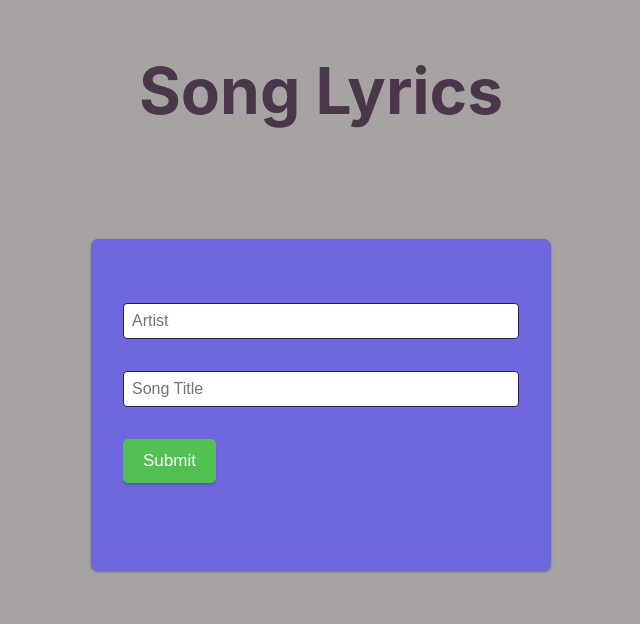
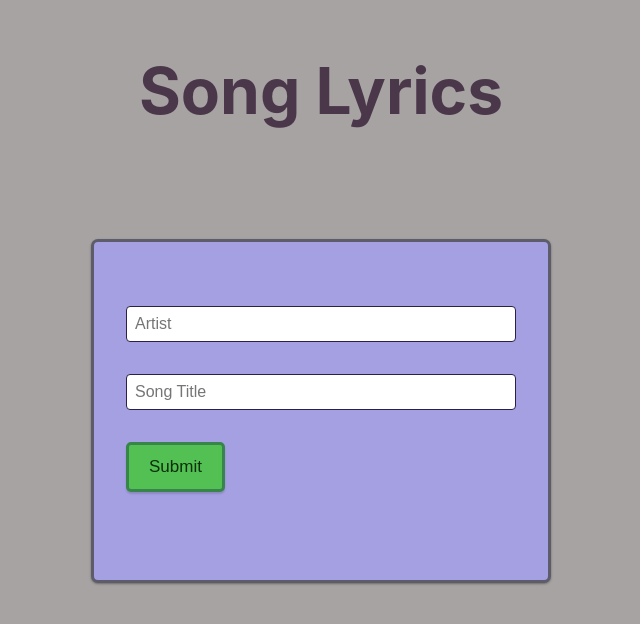
Before and after one commit to bloominstituteoftechnology/React-Redux-App, a React (Create React App) app in the folder my-redux-app/: page / in a window 1280 px wide. Shown: the top 624 px of the page, without its empty margins (319-959 px from the left). Built offline with nearby package versions, Linux system fonts and the light colour scheme.

Commit message:
styling added and now complete

```diff
--- a/my-redux-app/src/App.css
+++ b/my-redux-app/src/App.css
@@ -40,10 +40,11 @@ form {
   width: 460px;
   margin: 100px auto 50px;
   padding: 32px;
-  background-color: rgb(110, 103, 221);
+  background-color: rgb(165, 160, 226);
   box-shadow: 0 1px 3px rgba(0, 0, 0, 0.12), 0 1px 2px rgba(0, 0, 0, 0.24);
   text-align: left;
   border-radius: 7px;
+  border: solid rgb(92, 92, 107);
 }
 
 .error {
@@ -72,7 +73,7 @@ input:focus {
   box-shadow: inset 0 1px 1px rgba(0, 0, 0, 0.075),
     0 0 0 3px rgba(55, 41, 104, 0.74);
   outline: none;
-  color: rgba(195, 183, 240, 0.767);
+  color: rgba(47, 42, 66, 0.884);
 }
 
 input.error {
@@ -127,4 +128,6 @@ select option {
 
 button {
   background-color: rgb(82, 192, 82);
+  border: solid rgb(56, 133, 75);
+  color: rgb(13, 46, 9);
 }
```
